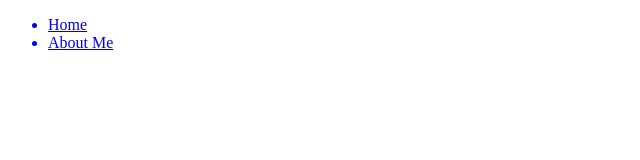
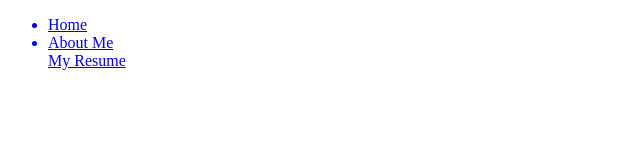
Before and after one commit to CCPS385549/CCPS385549.github.io, a plain HTML site: page index.html in a window 1280 px wide. Shown: the whole page, without its empty margins (0-640 px from the left). Drawn offline with Linux system fonts and the light colour scheme.

Commit message:
Update index.html

```diff
--- a/index.html
+++ b/index.html
@@ -9,6 +9,7 @@
       <ul>
       <a href="./index.html"><li>Home</li></a>
       <a href="./aboutme.html"><li>About Me</li></a>
+       <a href="./onlineresume.pdf" target="_blank><li>My Resume</li></a>
       </ul>
   </nav>
 </header>
```
